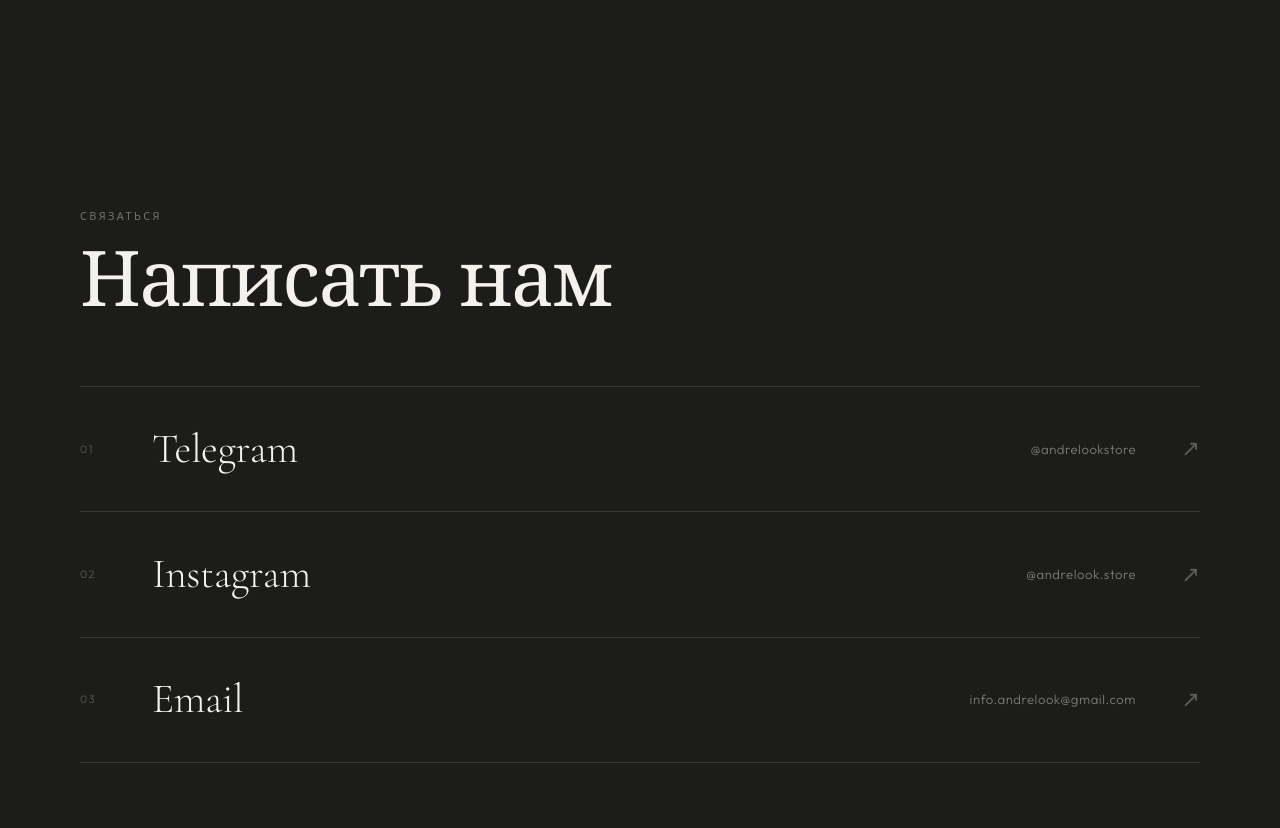
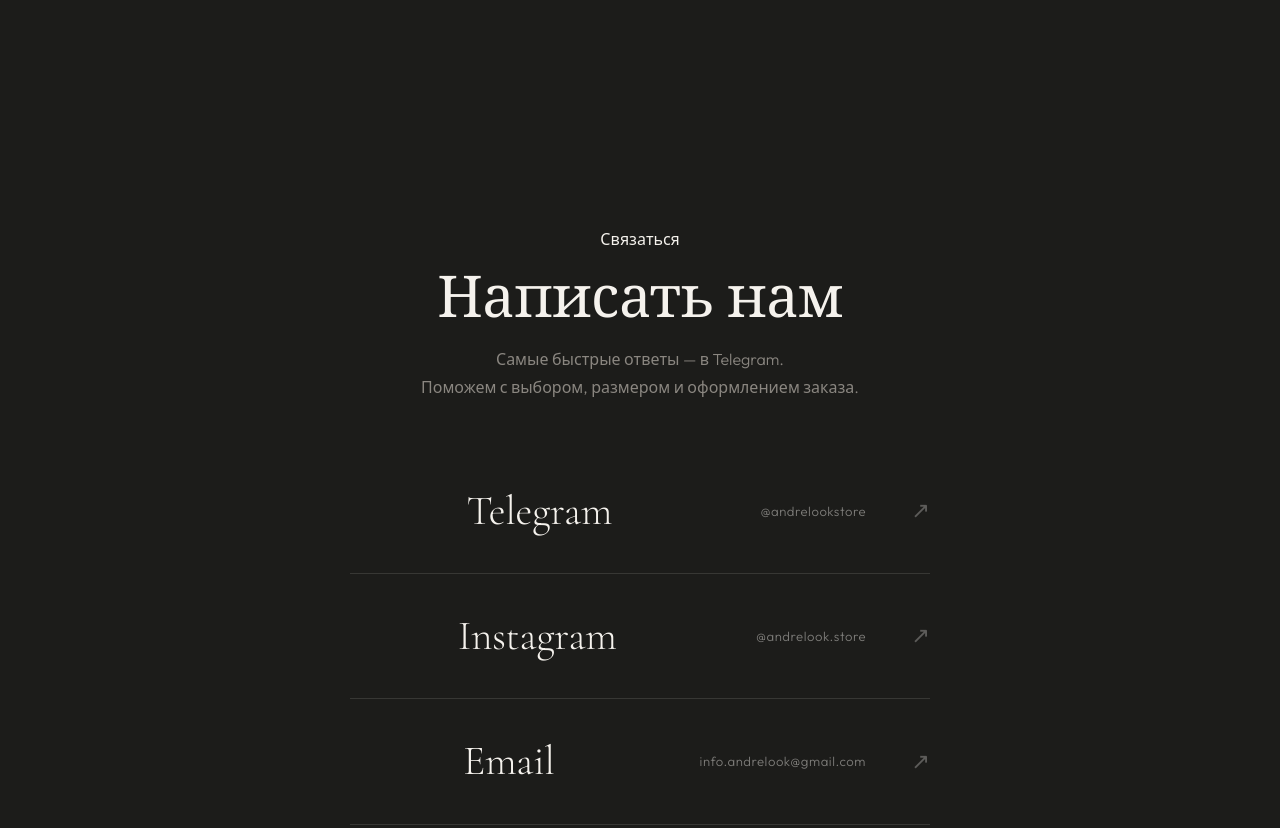
Before and after one commit to vlkdsh/andrelook, a plain HTML site: page index.html in a window 1280 px wide. Shown: the part 3246-4074 px from the top of the page. Drawn offline with nearby package versions, Linux system fonts and the light colour scheme.

Commit message:
Update index.html

```diff
--- a/index.html
+++ b/index.html
@@ -253,31 +253,29 @@
     </section>
 
     <!-- ══ CONTACT ════════════════════════════════ -->
-    <section class="contact-section" id="contact">
-      <div class="contact-section__inner">
-        <div class="contact-section__header reveal">
-          <p class="contact-section__kicker" data-i18n="contact_kicker">Связаться</p>
-          <h2 class="contact-section__title" data-i18n="contact_title">Написать нам</h2>
-        </div>
-        <div class="contact-section__links reveal">
+    <section class="section contact-section" id="contact">
+      <div class="container">
+        <div class="contact-inner reveal">
+          <p class="section-kicker" data-i18n="contact_kicker">Связаться</p>
+          <h2 class="section-title" data-i18n="contact_title">Написать нам</h2>
+          <p class="contact-sub" data-i18n="contact_sub">Самые быстрые ответы — в Telegram.<br>Поможем с выбором, размером и оформлением заказа.</p>
+          <div class="contact-rows">
             <a href="https://t.me/andrelookstore" class="contact-row" target="_blank" rel="noopener">
-            <span class="contact-row__num">01</span>
               <span class="contact-row__name">Telegram</span>
               <span class="contact-row__handle">@andrelookstore</span>
               <span class="contact-row__arrow">↗</span>
             </a>
             <a href="https://www.instagram.com/andrelook.store/" class="contact-row" target="_blank" rel="noopener">
-            <span class="contact-row__num">02</span>
               <span class="contact-row__name">Instagram</span>
               <span class="contact-row__handle">@andrelook.store</span>
               <span class="contact-row__arrow">↗</span>
             </a>
             <a href="mailto:info.andrelook@gmail.com" class="contact-row">
-            <span class="contact-row__num">03</span>
               <span class="contact-row__name">Email</span>
               <span class="contact-row__handle">info.andrelook@gmail.com</span>
               <span class="contact-row__arrow">↗</span>
             </a>
+          </div>
         </div>
       </div>
     </section>
```
Lines whose indentation alone changed are shown as unchanged.
